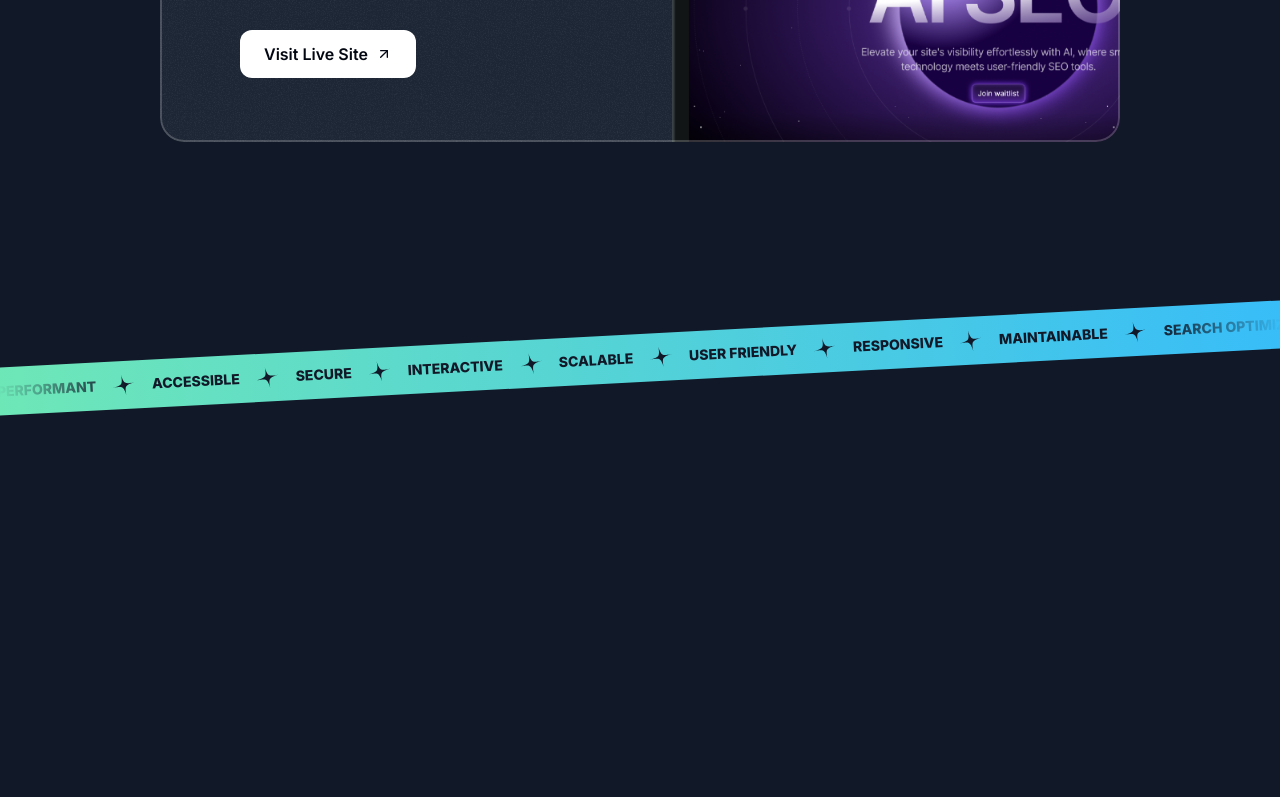
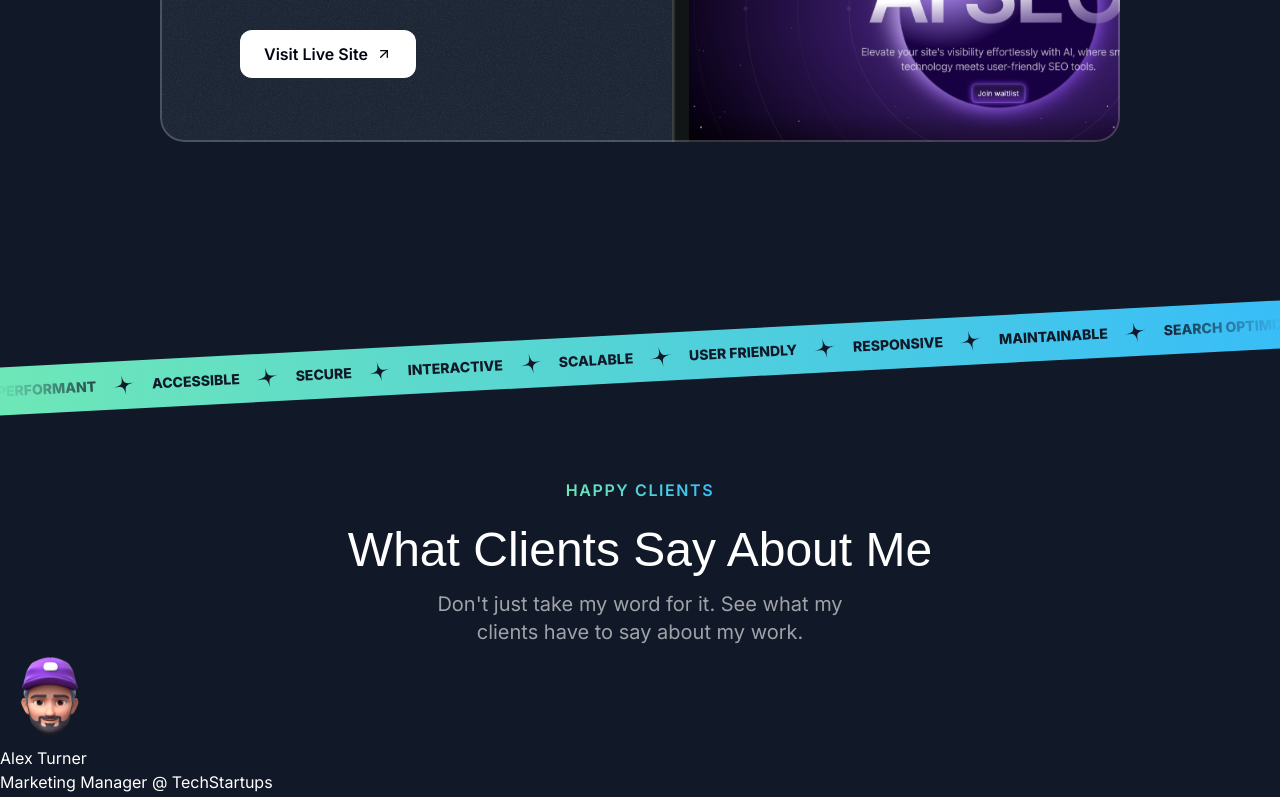
Before and after one commit to JonyKapash/Personal-Portfolio, a Next.js app: page / in a window 1280 px wide. Shown: the part 2718-3515 px from the top of the page. Before the commit the page ends 3196 px from the top, so only its background shows below. Built offline with nearby package versions, Linux system fonts and the light colour scheme; a web font is replaced by a local one.

Commit message:
Add Testimonials section to homepage and refactor Projects section header

```diff
--- a/src/app/page.tsx
+++ b/src/app/page.tsx
@@ -2,7 +2,7 @@
 import { HeroSection } from "@/sections/Hero";
 import { ProjectsSection } from "@/sections/Projects";
 import { TapeSection } from "@/sections/Tape";
-
+import { TestimonialsSection } from "@/sections/Testimonials";
 export default function Home() {
   return (
     <div>
@@ -10,6 +10,7 @@
       <HeroSection />
       <ProjectsSection />
       <TapeSection />
+      <TestimonialsSection />
     </div>
   );
 }
--- /dev/null
+++ b/src/components/SectionHeader.tsx
@@ -0,0 +1,25 @@
+export const SectionHeader = ({
+  title,
+  eyebrow,
+  description,
+}: {
+  title: string;
+  eyebrow: string;
+  description: string;
+}) => {
+  return (
+    <>
+      <div className="flex justify-center">
+        <p className="uppercase font-semibold tracking-widest bg-gradient-to-r from-emerald-300 to-sky-400 text-transparent bg-clip-text">
+          {eyebrow}
+        </p>
+      </div>
+      <h2 className="font-serif text-3xl md:text-5xl text-center mt-6">
+        {title}
+      </h2>
+      <p className="text-center md:text-lg lg:text-xl text-white/60 mt-4 max-w-md mx-auto">
+        {description}
+      </p>
+    </>
+  );
+};
--- a/src/sections/Projects.tsx
+++ b/src/sections/Projects.tsx
@@ -4,6 +4,7 @@
 import CheckCircleIcon from "@/assets/icons/check-circle.svg";
 import ArrowUpRightIcon from "@/assets/icons/arrow-up-right.svg";
 import grainImage from "@/assets/images/grain.jpg";
+import { SectionHeader } from "@/components/SectionHeader";
 import Image from "next/image";
 
 const portfolioProjects = [
@@ -49,17 +50,11 @@
   return (
     <section className="pb-16 lg:py-24">
       <div className="container">
-        <div className="flex justify-center">
-          <p className="uppercase font-semibold tracking-widest bg-gradient-to-r from-emerald-300 to-sky-400 text-transparent bg-clip-text">
-            Real-world Results
-          </p>
-        </div>
-        <h2 className="font-serif text-3xl md:text-5xl text-center mt-6">
-          Featured Projects
-        </h2>
-        <p className="text-center md:text-lg lg:text-xl text-white/60 mt-4 max-w-md mx-auto">
-          See how I transformed concepts into engaging digital experiences.
-        </p>
+        <SectionHeader
+          eyebrow="Real-world Results"
+          title="Featured Projects"
+          description="See how I transformed concepts into engaging digital experiences."
+        />
         <div className="flex flex-col mt-10 md:mt-20 gap-20">
           {portfolioProjects.map((project) => (
             <div
--- a/src/sections/Testimonials.tsx
+++ b/src/sections/Testimonials.tsx
@@ -3,6 +3,8 @@
 import memojiAvatar3 from "@/assets/images/memoji-avatar-3.png";
 import memojiAvatar4 from "@/assets/images/memoji-avatar-4.png";
 import memojiAvatar5 from "@/assets/images/memoji-avatar-5.png";
+import { SectionHeader } from "@/components/SectionHeader";
+import Image from "next/image";
 
 const testimonials = [
   {
@@ -38,5 +40,23 @@
 ];
 
 export const TestimonialsSection = () => {
-  return <div>Testimonials Section</div>;
+  return (
+    <div>
+      <SectionHeader
+        title="What Clients Say About Me"
+        eyebrow="Happy Clients"
+        description="Don't just take my word for it. See what my clients have to say about my work."
+      />
+      <div>
+        {testimonials.map((testimonial) => (
+          <div key={testimonial.name}>
+            <Image src={testimonial.avatar} alt={testimonial.name} />
+            <div>{testimonial.name}</div>
+            <div>{testimonial.position}</div>
+            <p>{testimonial.text}</p>
+          </div>
+        ))}
+      </div>
+    </div>
+  );
 };
```
